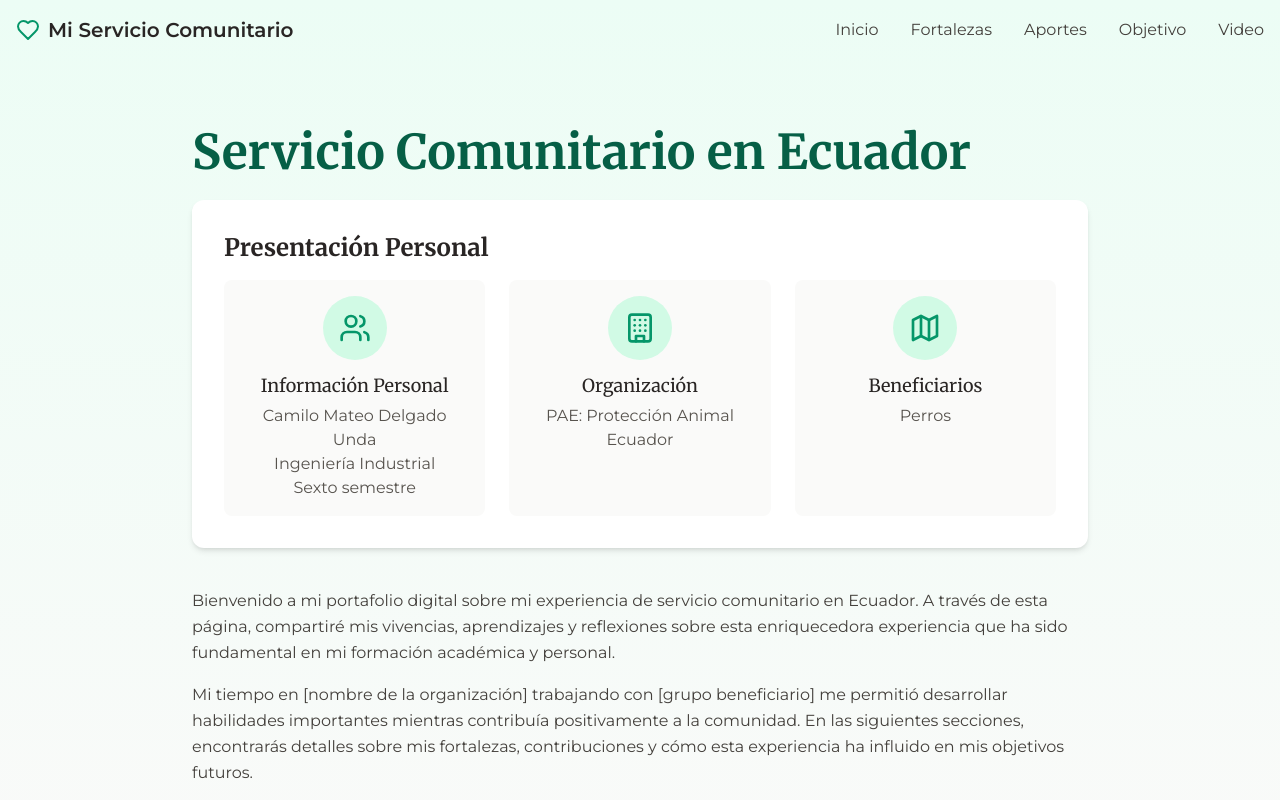
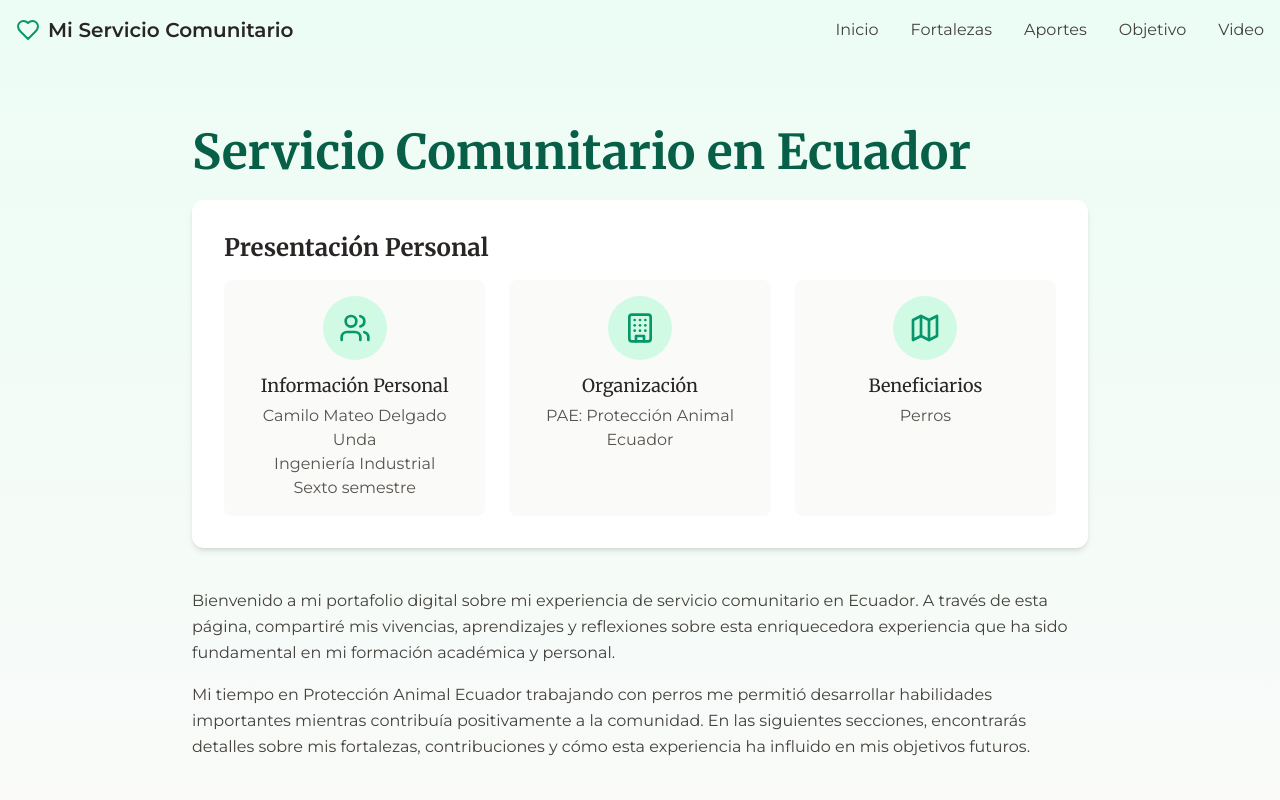
Before and after one commit to mdunda09/hola, a React (Vite) app: page / in a window 1280 px wide. Shown: the top 800 px of the page. Built offline with nearby package versions, Linux system fonts and the light colour scheme.

Commit message:
Update Home.tsx

```diff
--- a/src/components/Home.tsx
+++ b/src/components/Home.tsx
@@ -57,7 +57,7 @@ const Home: React.FC = () => {
               enriquecedora experiencia que ha sido fundamental en mi formación académica y personal.
             </p>
             <p>
-              Mi tiempo en [nombre de la organización] trabajando con [grupo beneficiario] me permitió
+              Mi tiempo en Protección Animal Ecuador trabajando con perros me permitió
               desarrollar habilidades importantes mientras contribuía positivamente a la comunidad.
               En las siguientes secciones, encontrarás detalles sobre mis fortalezas, contribuciones y
               cómo esta experiencia ha influido en mis objetivos futuros.
```
